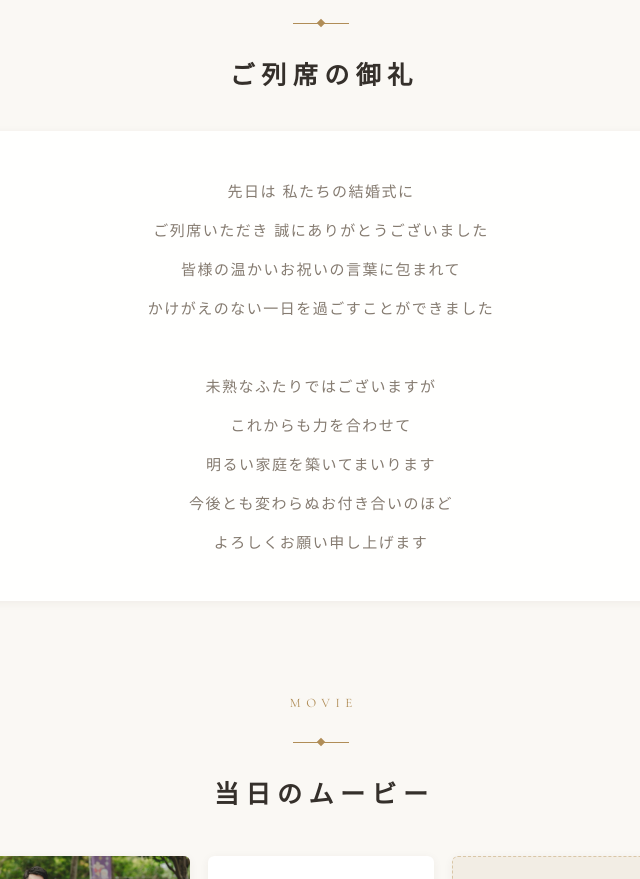
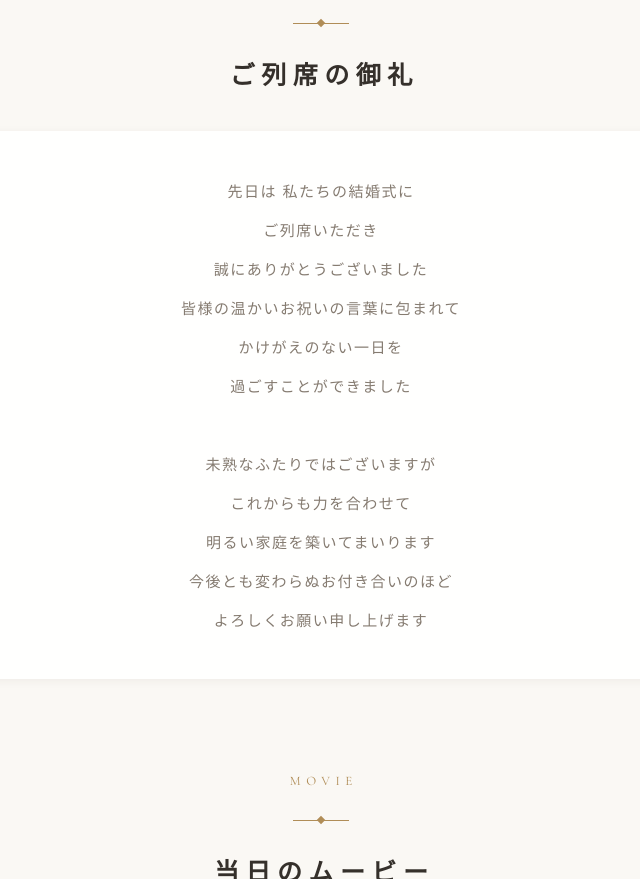
Before and after one commit to GeN1219/m-guest, a plain HTML site: page index.html in a window 1280 px wide. Shown: the part 982-1861 px from the top of the page, without its empty margins (319-959 px from the left). Drawn offline with nearby package versions, Linux system fonts and the light colour scheme; no server answers.

Commit message:
ありがとうサイト: 御礼の文章の長い行を改行し直す（スマホで途中折り返ししないように）
Co-Authored-By: Claude Opus 5.5 <noreply@anthropic.com>

```diff
--- a/index.html
+++ b/index.html
@@ -744,9 +744,11 @@
         <h2>ご列席の御礼</h2>
         <p class="thanks-message">
             先日は 私たちの結婚式に<br>
-            ご列席いただき 誠にありがとうございました<br>
+            ご列席いただき<br>
+            誠にありがとうございました<br>
             皆様の温かいお祝いの言葉に包まれて<br>
-            かけがえのない一日を過ごすことができました<br>
+            かけがえのない一日を<br>
+            過ごすことができました<br>
             <br>
             未熟なふたりではございますが<br>
             これからも力を合わせて<br>
```
